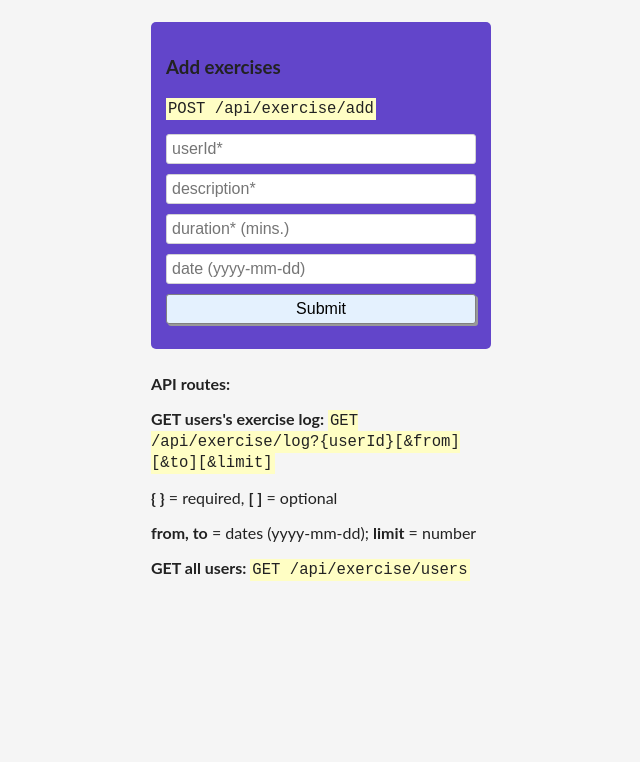
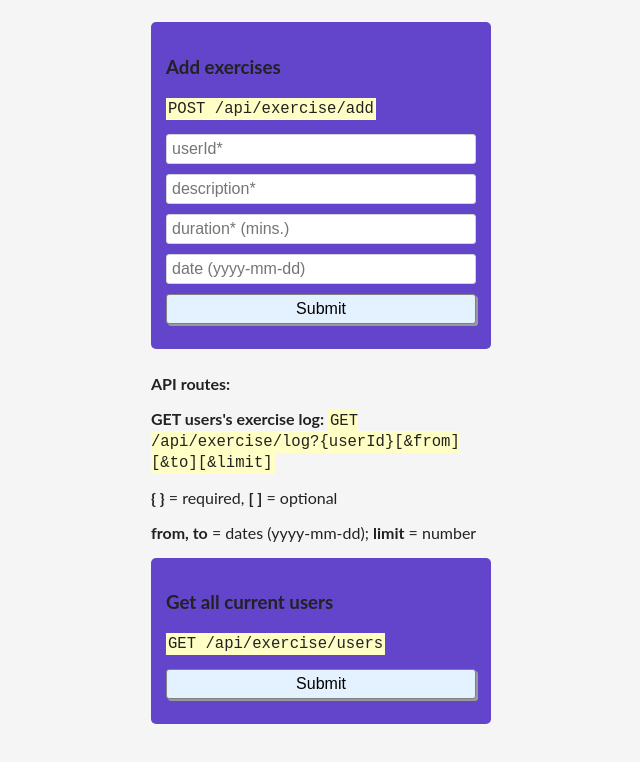
Before and after one commit to mo-jinbuu/exercise-tracker, a website: page views/index.html in a window 1280 px wide. Shown: the part 346-1108 px from the top of the page, without its empty margins (319-959 px from the left). Before the commit the page ends 996 px from the top, so only its background shows below. Drawn offline with Linux system fonts and the light colour scheme; files that its build step writes are made by us from their sources.

Commit message:
add form field for get all user method

```diff
--- a/views/index.html
+++ b/views/index.html
@@ -30,7 +30,11 @@
           <p><strong>GET users's exercise log: </strong><code>GET /api/exercise/log?{userId}[&amp;from][&amp;to][&amp;limit]</code></p>
           <p><strong>{ }</strong> = required, <strong>[ ]</strong> = optional</p>
           <p><strong>from, to</strong> = dates (yyyy-mm-dd); <strong>limit</strong> = number</p>
-          <p><strong>GET all users: </strong><code>GET /api/exercise/users</code></p>
+          <form action="/api/exercise/users" method="get">
+            <h3>Get all current users</h3>
+            <p><code>GET /api/exercise/users</code></p>
+            <input type="submit" value="Submit">
+          </form>
       </div>
    </body>
 
```
